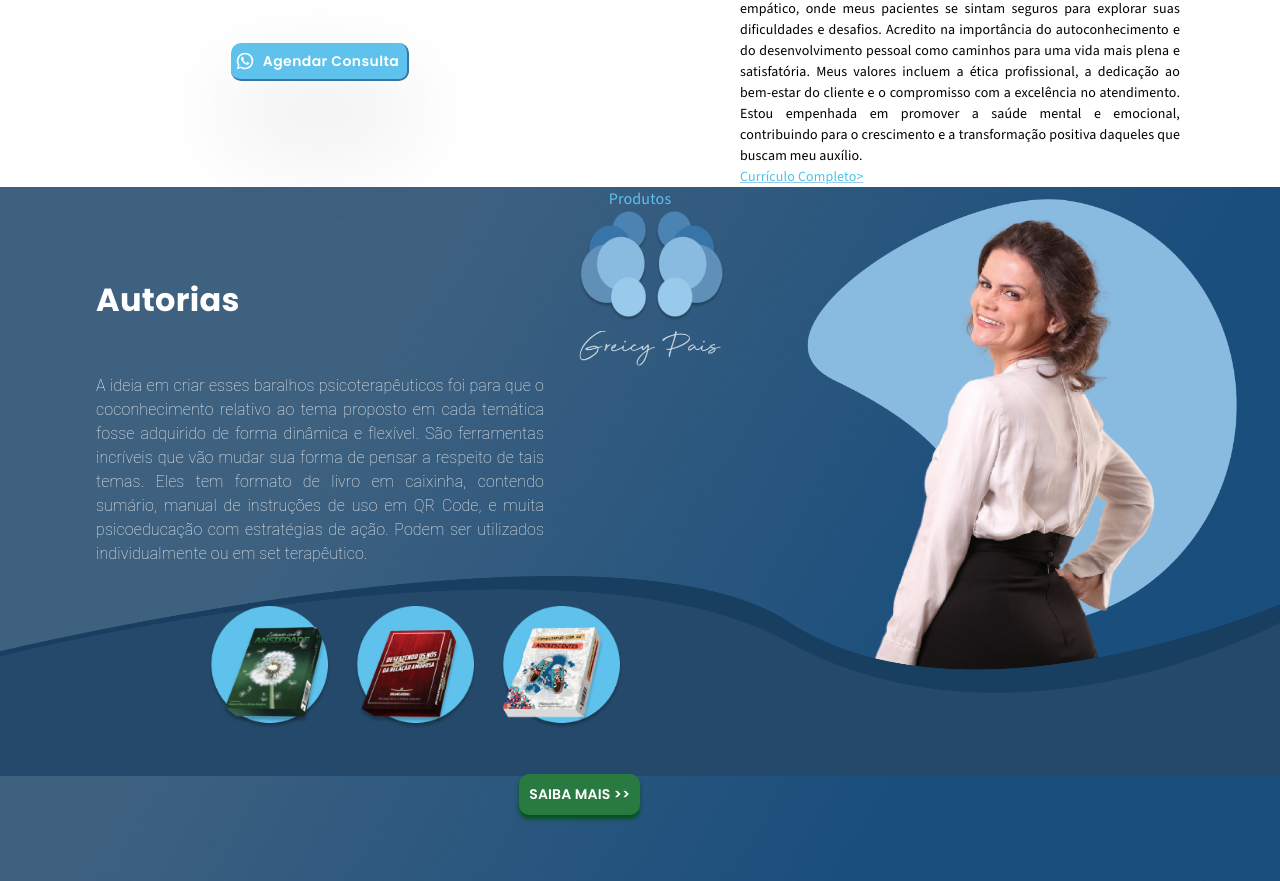
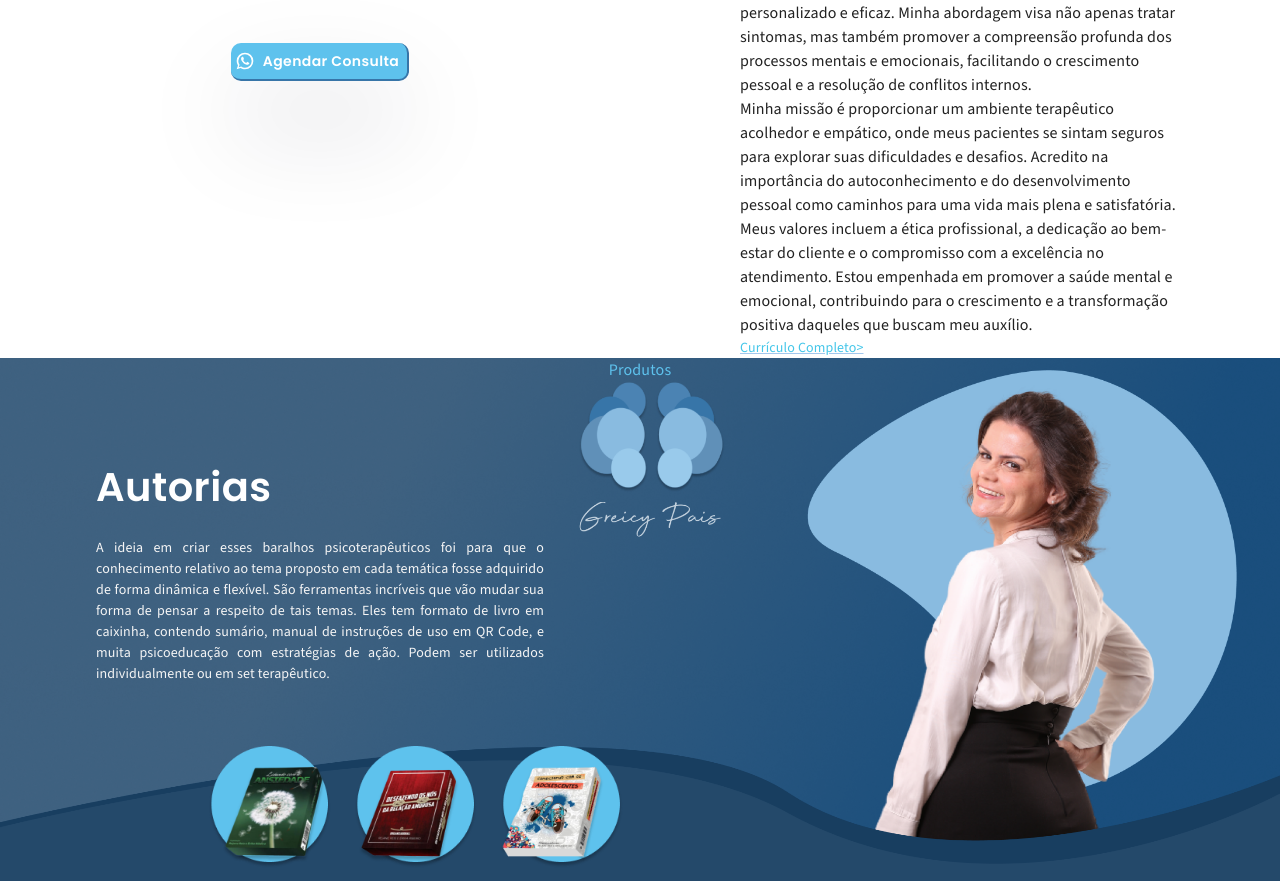
Before and after one commit to AlexandreNMota/greicy-lp, a React (Vite) app: page / in a window 1280 px wide. Shown: the part 2976-3857 px from the top of the page. Built offline with nearby package versions, Linux system fonts and the light colour scheme.

Commit message:
autorias refactor

```diff
--- a/src/components/about/custom-text/custom-text.css
+++ b/src/components/about/custom-text/custom-text.css
@@ -3,3 +3,10 @@
   color: #000000;
   font-size: 14px !important;
 }
+
+.product-desc {
+  color: #f5f5f5;
+  font-size: 16px;
+  font-weight: 100 !important;
+  text-align: justify;
+}
--- a/src/components/about/custom-text/index.tsx
+++ b/src/components/about/custom-text/index.tsx
@@ -1,13 +1,20 @@
 import { Typography } from "@mui/material";
 import { ICustomTextProps } from "./types";
 import { FC } from "react";
+import clsx from "clsx";
 import "./custom-text.css";
 export const CustomText: FC<ICustomTextProps> = ({
   text,
+  classe = "",
   ...props
 }: ICustomTextProps) => {
+  const className = clsx({
+    "source-sans-3": true,
+    "custom-text": classe !== "",
+    [classe]: classe,
+  });
   return (
-    <Typography className="source-sans-3 custom-text" {...props}>
+    <Typography className={className} {...props}>
       {text}
     </Typography>
   );
--- a/src/components/about/custom-text/types.ts
+++ b/src/components/about/custom-text/types.ts
@@ -2,4 +2,5 @@ import { TypographyProps } from "@mui/material";
 
 export interface ICustomTextProps extends TypographyProps {
   text: string;
+  classe?: string;
 }
--- a/src/components/global/big-text/big-text.css
+++ b/src/components/global/big-text/big-text.css
@@ -8,3 +8,7 @@
 .big-text-mb {
   margin-bottom: 20px !important;
 }
+
+.big-text-branco {
+  color: #fff;
+}
--- a/src/components/global/big-text/index.tsx
+++ b/src/components/global/big-text/index.tsx
@@ -1,13 +1,19 @@
 import { FC } from "react";
 import { IBigTextProps } from "./types";
 import { Typography } from "@mui/material";
+import clsx from "clsx";
 import "./big-text.css";
 export const BigText: FC<IBigTextProps> = ({
   text,
   hasMarginBottom,
+  branco,
   ...props
 }: IBigTextProps) => {
-  const classe = hasMarginBottom === true ? "big-text big-text-mb" : "big-text";
+  const classe = clsx({
+    "big-text-mb": hasMarginBottom,
+    "big-text-branco": branco,
+    "big-text": true,
+  });
   return (
     <Typography className={classe} {...props}>
       {text}
--- a/src/components/global/big-text/types.ts
+++ b/src/components/global/big-text/types.ts
@@ -2,4 +2,5 @@ import { type TypographyProps } from "@mui/material/Typography";
 export interface IBigTextProps extends TypographyProps {
   text: string;
   hasMarginBottom?: boolean;
+  branco?: boolean;
 }
--- /dev/null
+++ b/src/constantes/description.ts
@@ -0,0 +1,2 @@
+export const produtosDescription =
+  "A ideia em criar esses baralhos psicoterapêuticos foi para que o conhecimento relativo ao tema proposto em cada temática fosse adquirido de forma dinâmica e flexível. São ferramentas incríveis que vão mudar sua forma de pensar a respeito de tais temas. Eles tem formato de livro em caixinha, contendo sumário, manual de instruções de uso em QR Code, e muita psicoeducação com estratégias de ação. Podem ser utilizados individualmente ou em set terapêutico.";
--- a/src/pages/autorias/index.tsx
+++ b/src/pages/autorias/index.tsx
@@ -1,5 +1,7 @@
 import { Box, Button, Typography } from "@mui/material";
 import {
+  BigText,
+  CustomText,
   GridContainer,
   GridItem,
   ImageContainer,
@@ -12,6 +14,7 @@ import sign from "../../assets/sign.png";
 import GreicyModel from "../../assets/greicy-top-model.png";
 import bgWaveProdutos from "../../assets/bg-produtos-wave.png";
 import livros from "../../assets/livros.png";
+import { produtosDescription } from "../../constantes/description";
 export const Autorias = () => {
   return (
     <Section id="productos-section">
@@ -25,16 +28,7 @@ export const Autorias = () => {
           height: "100vh",
         }}
       >
-        <Box
-          sx={{
-            width: "100%",
-            display: "flex",
-            justifyContent: "center",
-            alignItems: "center",
-          }}
-        >
-          <Title title="Produtos" />
-        </Box>
+        <Title title="Produtos" sx={{ width: "100%", textAlign: "center" }} />
         <ImageContainer src={logo} classe="logo-produtos" />
         <ImageContainer src={sign} classe="sign-produtos" />
         <GridContainer>
@@ -48,42 +42,17 @@ export const Autorias = () => {
                 width: "70%",
               }}
             >
-              <Box
+              <BigText
+                text="Autorias"
+                branco={true}
+                hasMarginBottom={true}
                 sx={{
                   width: "100%",
                   display: "flex",
                   justifyContent: "flex-start",
-                  marginBottom: "50px",
                 }}
-              >
-                <Typography
-                  className="poppins"
-                  sx={{
-                    color: "#fff",
-                    fontSize: "32px",
-                    fontWeight: "700 !important",
-                  }}
-                >
-                  Autorias
-                </Typography>
-              </Box>
-              <Typography
-                sx={{
-                  color: "#F5F5F5",
-                  fontSize: "16px",
-                  fontWeight: "100 !important",
-                  textAlign: "justify",
-                }}
-              >
-                A ideia em criar esses baralhos psicoterapêuticos foi para que o
-                coconhecimento relativo ao tema proposto em cada temática fosse
-                adquirido de forma dinâmica e flexível. São ferramentas
-                incríveis que vão mudar sua forma de pensar a respeito de tais
-                temas. Eles tem formato de livro em caixinha, contendo sumário,
-                manual de instruções de uso em QR Code, e muita psicoeducação
-                com estratégias de ação. Podem ser utilizados individualmente ou
-                em set terapêutico.
-              </Typography>
+              />
+              <CustomText text={produtosDescription} classe="product-desc" />
             </Box>
             <Box
               sx={{
```
